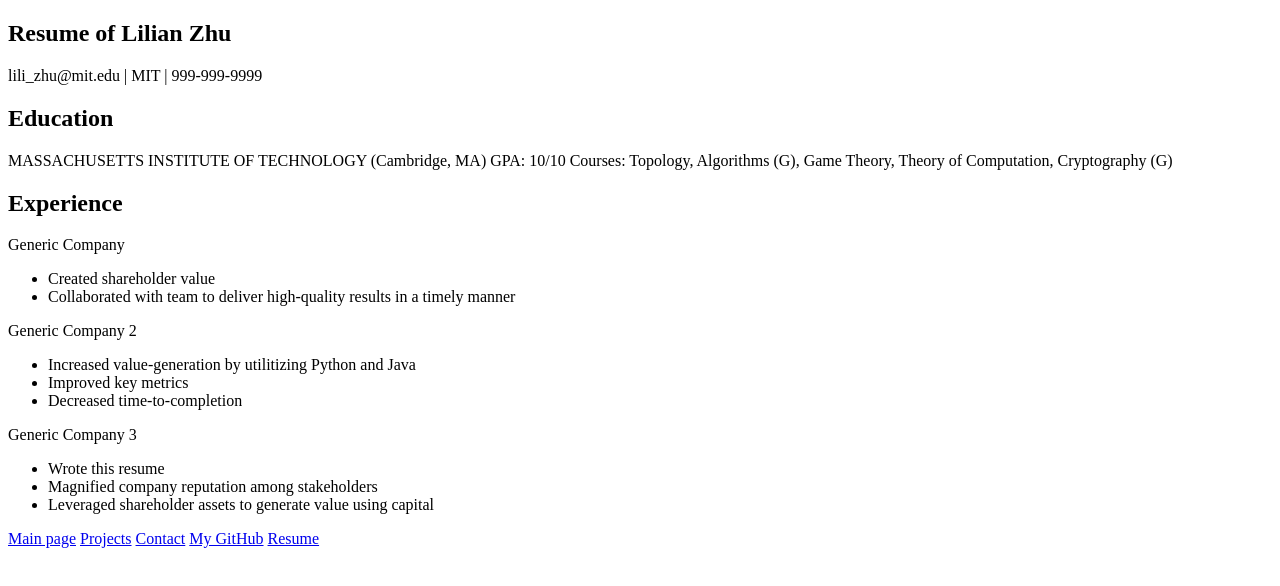
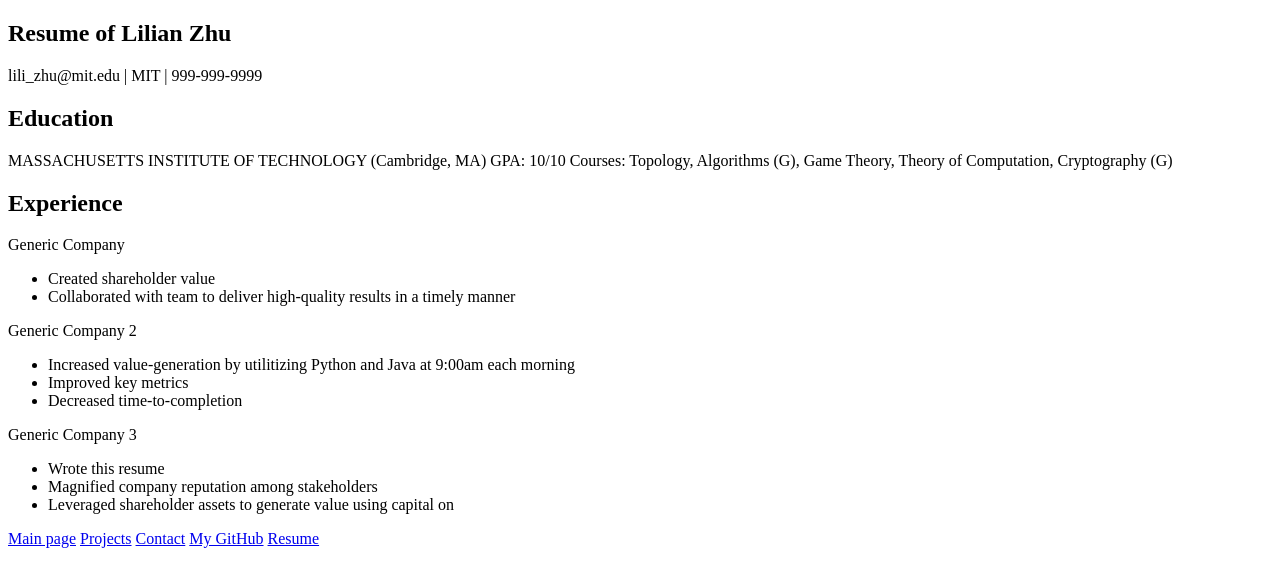
Before and after one commit to dolphin06670/pset_1_portfolio, a plain HTML site: page resume/index.html in a window 1280 px wide. Drawn offline with Linux system fonts and the light colour scheme.

Commit message:
Added datetimes

```diff
--- a/resume/index.html
+++ b/resume/index.html
@@ -3,13 +3,13 @@
 <head>
     <meta charset="UTF-8">
     <meta name="viewport" content="width=device-width, initial-scale=1.0">
-    <title>Document</title>
+    <title>Resume</title>
 </head>
 <body>
-    <article>
+    <section>
     <h1>Resume of Lilian Zhu</h1>
     lili_zhu@mit.edu | MIT | 999-999-9999
-    </article><article>
+    </section><section><article>
     <h2> Education </h2>
     MASSACHUSETTS INSTITUTE OF TECHNOLOGY (Cambridge, MA)
     GPA: 10/10
@@ -23,7 +23,7 @@
     </ul>
     Generic Company 2
     <ul>
-        <li>Increased value-generation by utilitizing Python and Java</li>
+        <li>Increased value-generation by utilitizing Python and Java at <time datetime="9:00">9:00am</time> each morning</li>
         <li>Improved key metrics</li>
         <li>Decreased time-to-completion</li>
     </ul>
@@ -31,9 +31,9 @@
     <ul>
         <li>Wrote this resume</li>
         <li>Magnified company reputation among stakeholders</li>
-        <li>Leveraged shareholder assets to generate value using capital</li>
+        <li>Leveraged shareholder assets to generate value using capital on <time datetime="2027-07-07"></time></li>
     </ul>
-    </article>
+    </article></section>
     <nav>
         <a href="../index.html">Main page</a>
         <a href="../projects/index.html">Projects</a>
```
Also changed, not shown: index.html (+1 -1 lines).
